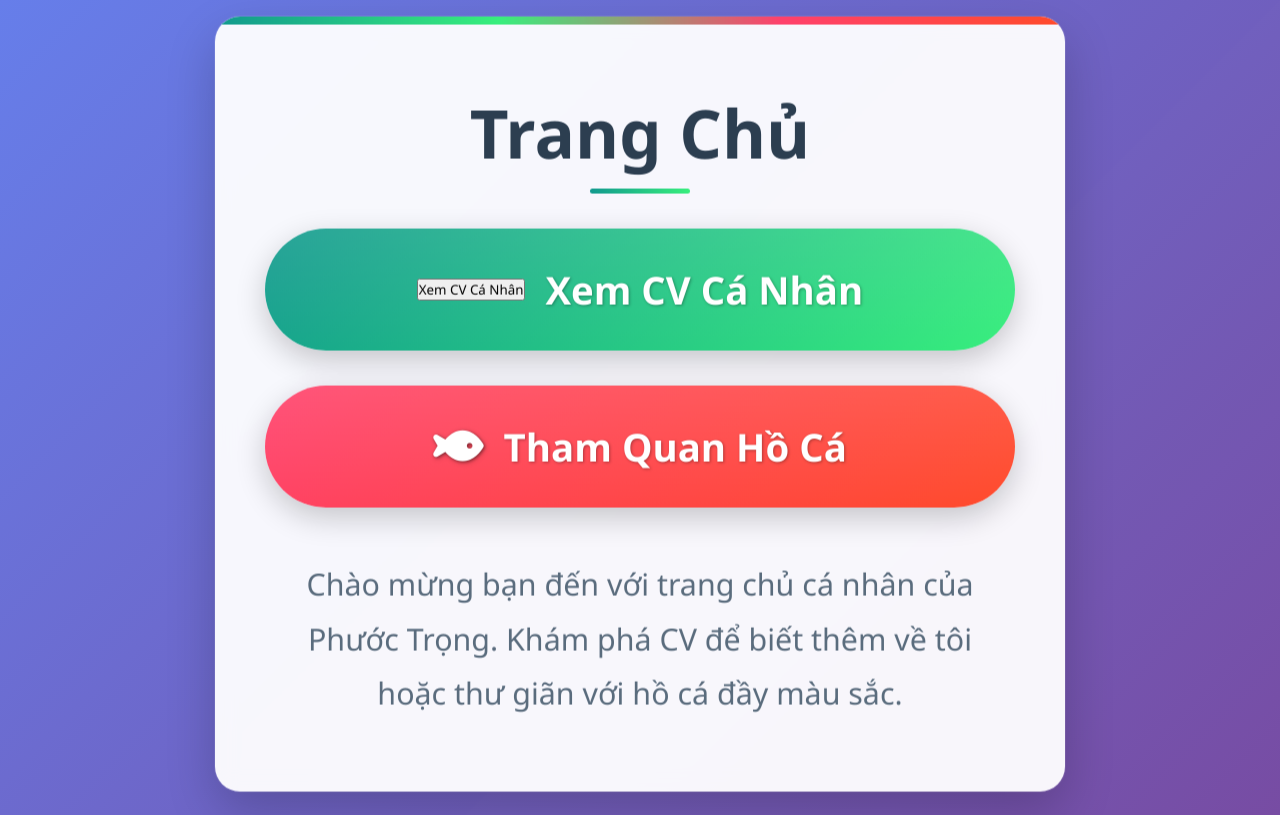
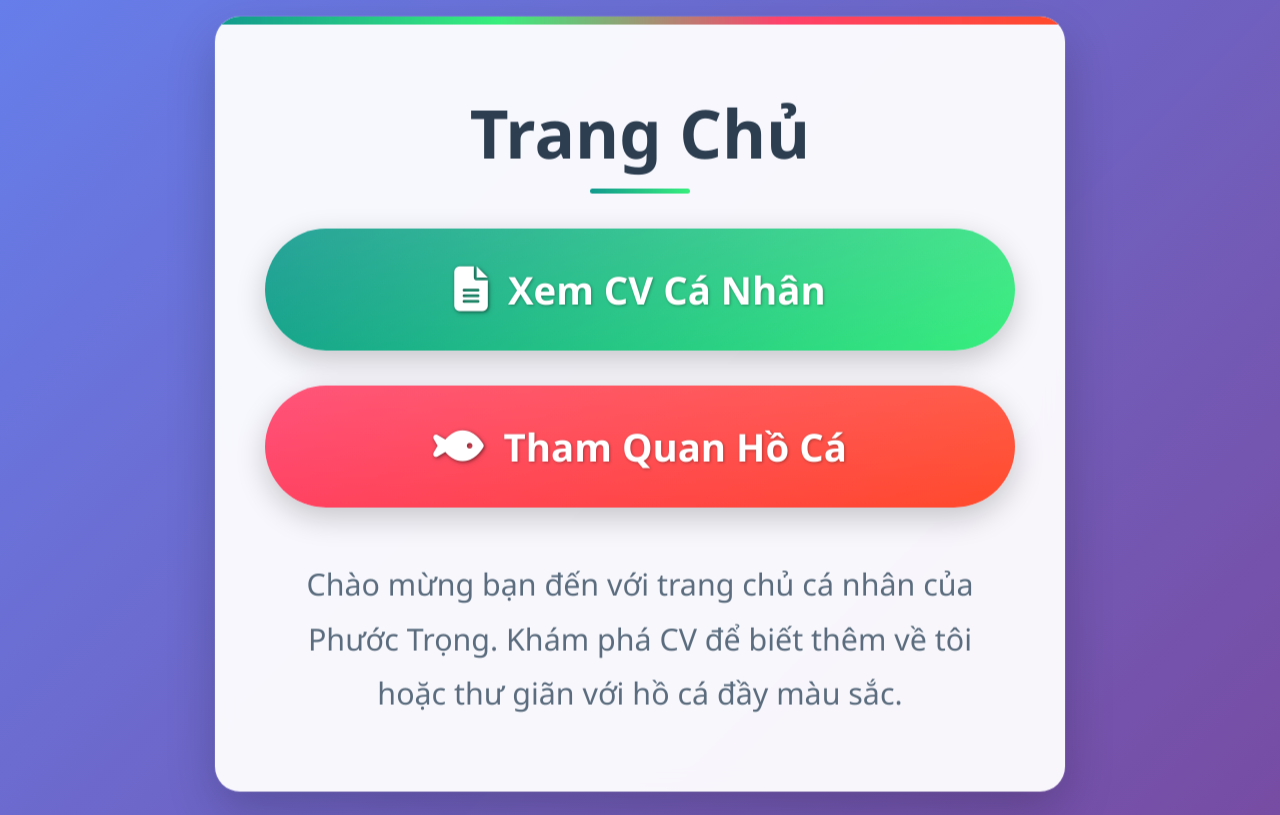
Before and after one commit to phuoctrong1107/trangchu, a plain HTML site: page index.html in a window 1280 px wide. Drawn offline with Linux system fonts and the light colour scheme.

Commit message:
Change file

```diff
--- a/index.html
+++ b/index.html
@@ -12,7 +12,7 @@
         <h1>Trang Chủ</h1>
         <div class="links">
             <a href="https://phuoctrong1107.github.io/CV-Trong" class="link-btn cv-btn" target="_blank">
-                <button>Xem CV Cá Nhân</button>
+                <i class="fas fa-file-alt"></i>
                 Xem CV Cá Nhân
             </a>
             <a href="https://phuoctrong1107.github.io/Hoca" class="link-btn fish-btn" target="_blank">
--- a/style.css
+++ b/style.css
@@ -15,7 +15,6 @@
             position: relative;
             overflow: hidden;
         }
-
         body::before {
             content: '';
             position: absolute;
```
